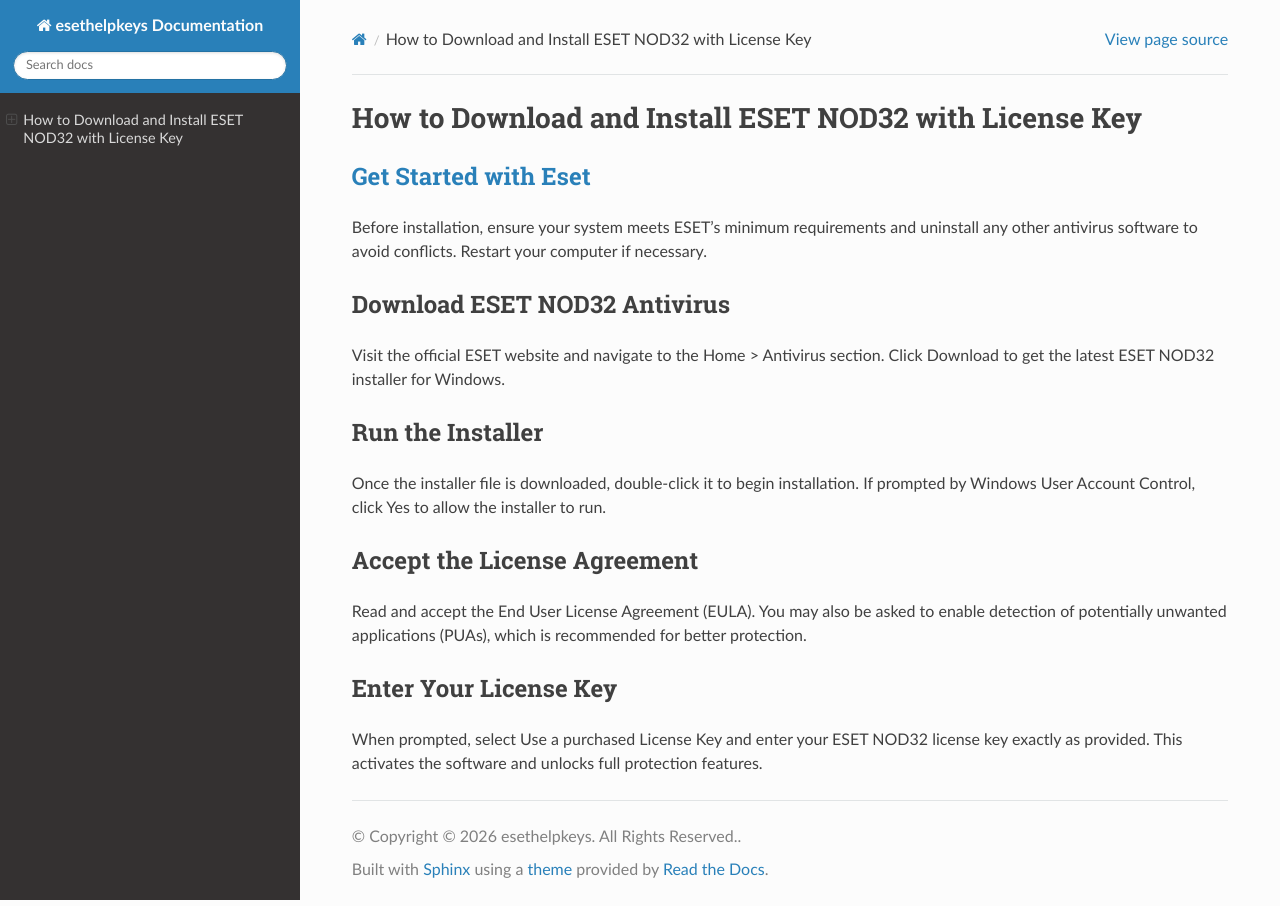
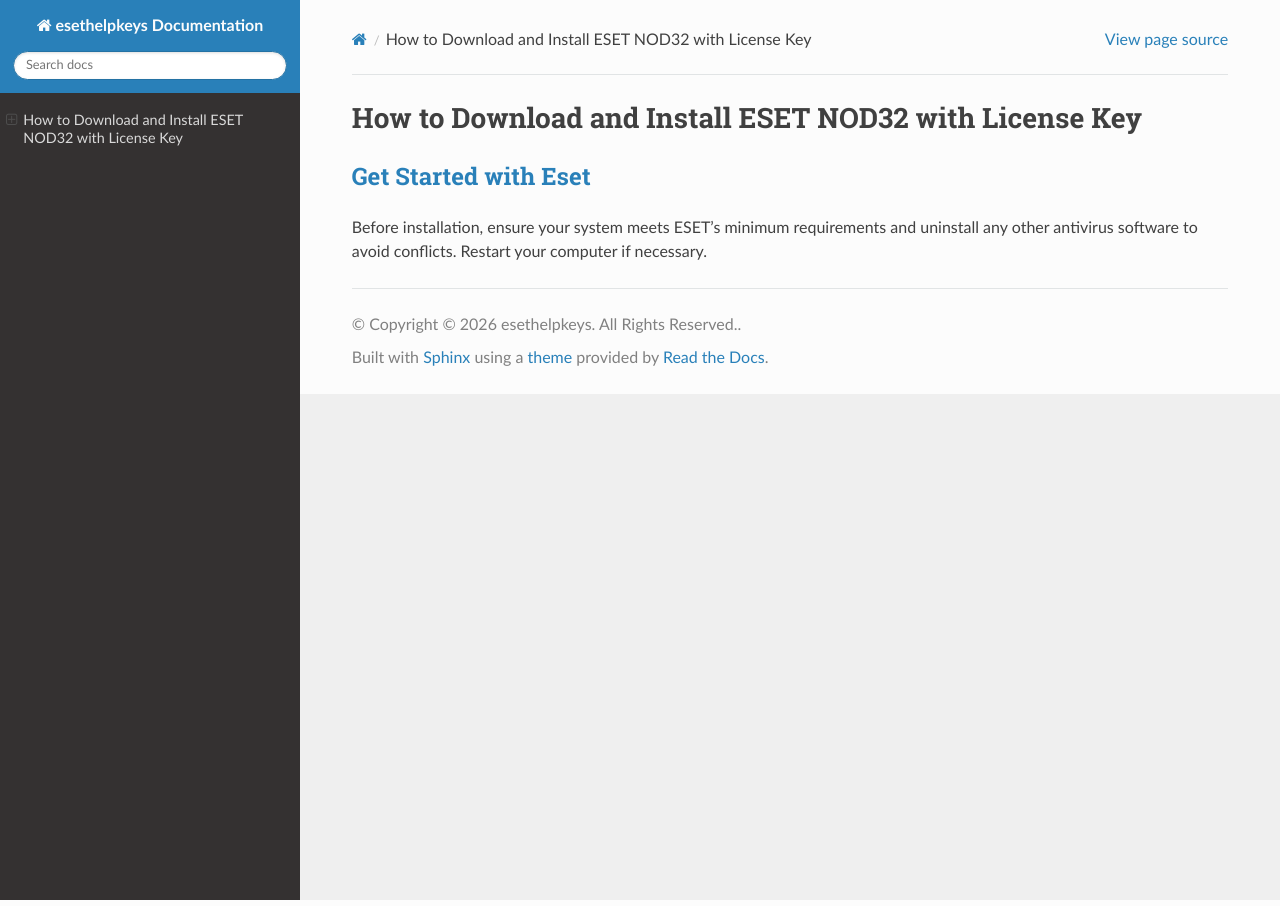
Before and after one commit to jrstanytr/esethelpkeys, a Sphinx documentation site: the page built from source/index.rst, in a window 1280 px wide. Built offline with Sphinx 7.4.7 and the Read the Docs theme 3.1.0, drawn with Linux system fonts in a browser that asks for light colours.

Commit message:
Update index.rst

```diff
--- a/source/index.rst
+++ b/source/index.rst
@@ -6,26 +6,6 @@
 
 Before installation, ensure your system meets ESET’s minimum requirements and uninstall any other antivirus software to avoid conflicts. Restart your computer if necessary.
 
-Download ESET NOD32 Antivirus
-----------------------------
-
-Visit the official ESET website and navigate to the Home > Antivirus section. Click Download to get the latest ESET NOD32 installer for Windows.
-
-Run the Installer
------------------
-
-Once the installer file is downloaded, double-click it to begin installation. If prompted by Windows User Account Control, click Yes to allow the installer to run.
-
-Accept the License Agreement
-----------------------------
-
-Read and accept the End User License Agreement (EULA). You may also be asked to enable detection of potentially unwanted applications (PUAs), which is recommended for better protection.
-
-Enter Your License Key
-----------------------
-
-When prompted, select Use a purchased License Key and enter your ESET NOD32 license key exactly as provided. This activates the software and unlocks full protection features.
-
 
 .. toctree::
    :maxdepth: 2
```
